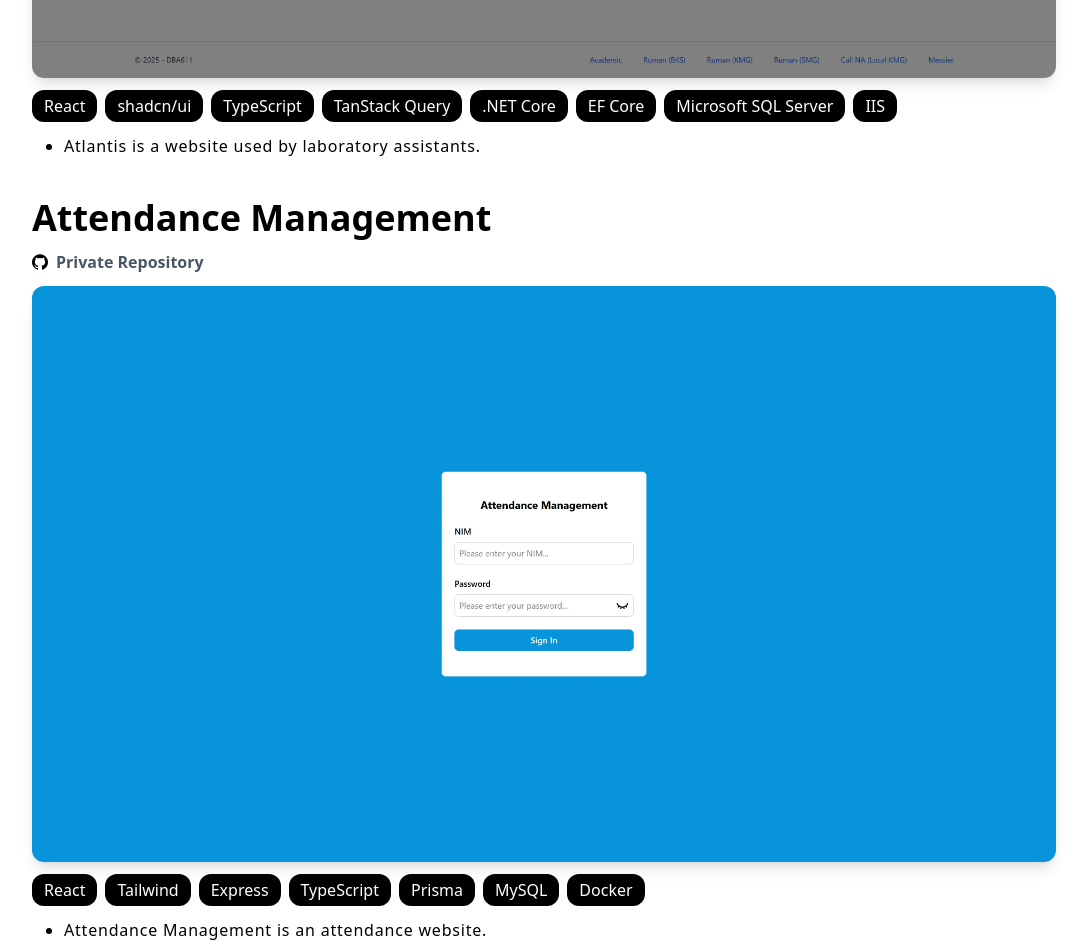
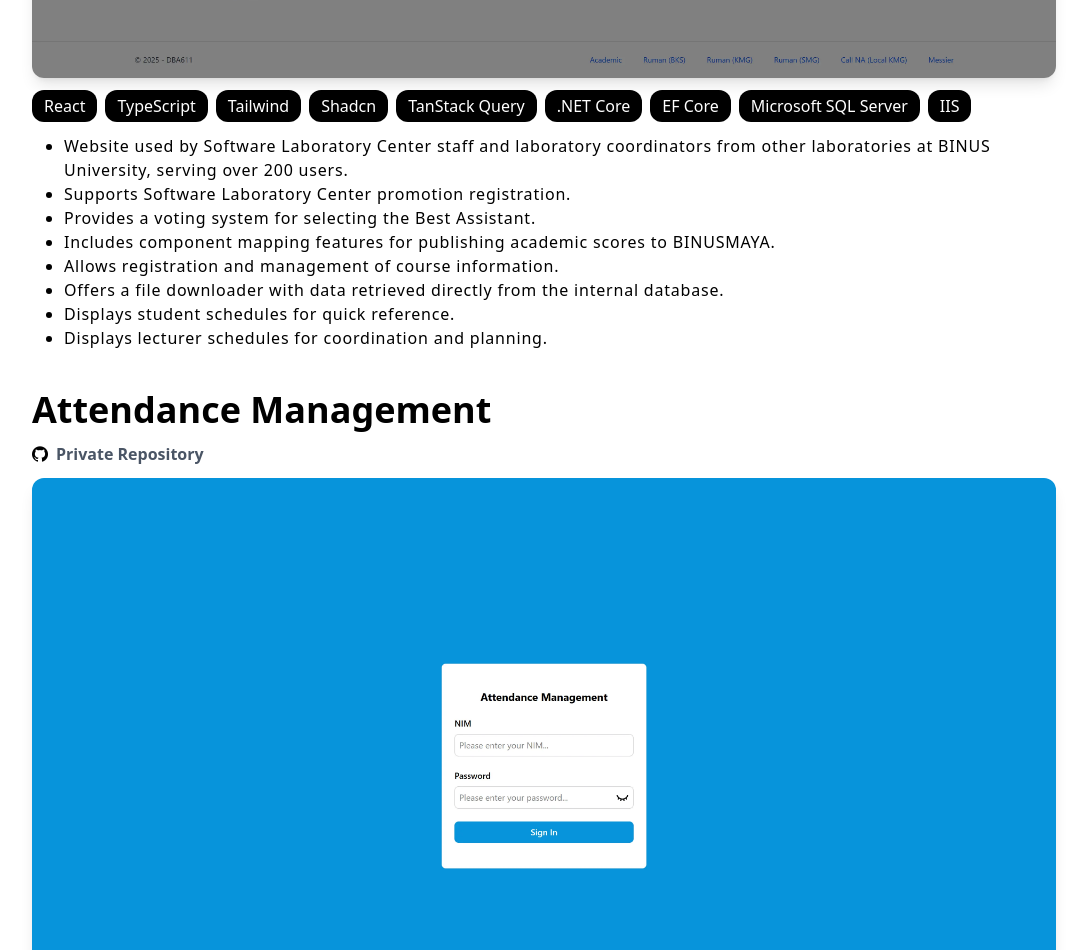
Before and after one commit to AdrianYuu/adrianyu.my.id, a React (Vite) app: page /projects in a window 1280 px wide. Shown: the part 782-1732 px from the top of the page, without its empty margins (96-1183 px from the left). Built offline with nearby package versions, Linux system fonts and the light colour scheme.

Commit message:
feat: update projects

```diff
--- a/src/constants/projects.ts
+++ b/src/constants/projects.ts
@@ -32,29 +32,76 @@
     {
         title: "Atlantis",
         descriptions: [
-            "Atlantis is a website used by laboratory assistants."
+            "Website used by Software Laboratory Center staff and laboratory coordinators from other laboratories at BINUS University, serving over 200 users.",
+            "Supports Software Laboratory Center promotion registration.",
+            "Provides a voting system for selecting the Best Assistant.",
+            "Includes component mapping features for publishing academic scores to BINUSMAYA.",
+            "Allows registration and management of course information.",
+            "Offers a file downloader with data retrieved directly from the internal database.",
+            "Displays student schedules for quick reference.",
+            "Displays lecturer schedules for coordination and planning.",
         ],
         type: ProjectType.PROFESSIONAL,
-        technologies: ["React", "shadcn/ui", "TypeScript", "TanStack Query", ".NET Core", "EF Core", "Microsoft SQL Server", "IIS"],
-        photos: [AtlantisLandingPage]
+        technologies: [
+            "React",
+            "TypeScript",
+            "Tailwind",
+            "Shadcn",
+            "TanStack Query",
+            ".NET Core",
+            "EF Core",
+            "Microsoft SQL Server",
+            "IIS"
+        ],
+        photos: [
+            AtlantisLandingPage
+        ]
     },
     {
         title: "Attendance Management",
         descriptions: [
-            "Attendance Management is an attendance website."
+            "Web application for managing internship student attendance at the Enrichment School of Computer Science, BINUS University, used daily by over 120 internship students.",
+            "Simplifies supervisors’ workflow by providing automated attendance recaps that can be exported directly to Excel.",
+            "Implemented anti-cheating mechanisms by validating student location during check-in.",
+            "Added a dynamic attendance code that refreshes every 10 seconds and is only visible to classroom devices or authorized admin users."
         ],
         type: ProjectType.PROFESSIONAL,
-        technologies: ["React", "Tailwind", "Express", "TypeScript", "Prisma", "MySQL", "Docker"],
-        photos: [AttendanceManagementLoginPage, AttendanceManagementStudentHomePage, AttendanceManagementClassroomHomePage, AttendanceManagementAdminHomePage]
+        technologies: [
+            "React",
+            "TypeScript",
+            "Tailwind",
+            "Express",
+            "Prisma",
+            "MySQL",
+            "Docker"
+        ],
+        photos: [
+            AttendanceManagementLoginPage,
+            AttendanceManagementStudentHomePage,
+            AttendanceManagementClassroomHomePage,
+            AttendanceManagementAdminHomePage
+        ]
     },
     {
         title: "ERamen",
         descriptions: [
-            "ERamen is a ramen website."
+            "Website about a ramen shop. Showing its products and store information.",
+            "There are five pages including home, products, promotion, about us, and contact us.",
+            "Made as my submission for my Human and Computer Interaction course laboratory project."
         ],
         type: ProjectType.PERSONAL,
-        technologies: ["HTML", "CSS", "JavaScript"],
-        photos: [ERamenHome, ERamenProduct, ERamenPromotion, ERamenAboutUs, ERamenContactUs],
+        technologies: [
+            "HTML",
+            "CSS",
+            "JavaScript"
+        ],
+        photos: [
+            ERamenHome,
+            ERamenProduct,
+            ERamenPromotion,
+            ERamenAboutUs,
+            ERamenContactUs
+        ],
         githubs: [
             {
                 title: "eramen",
```
